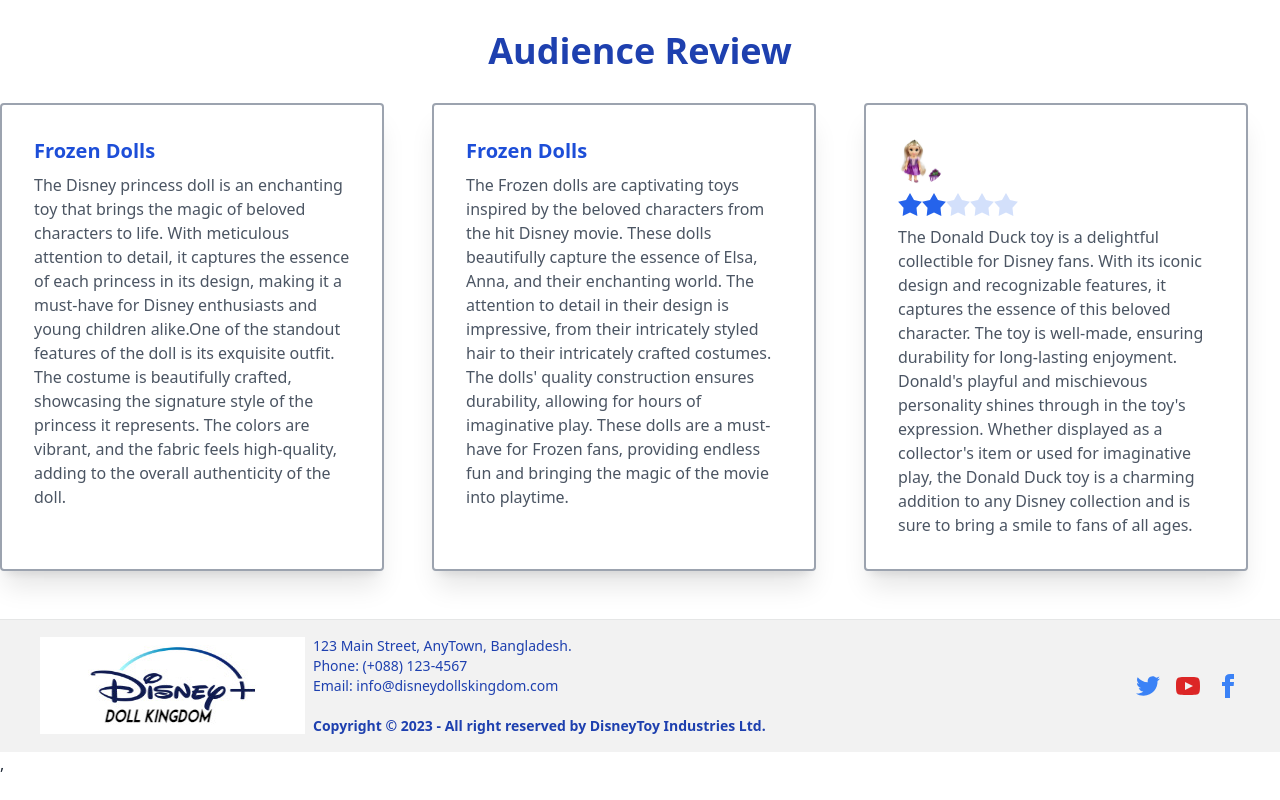
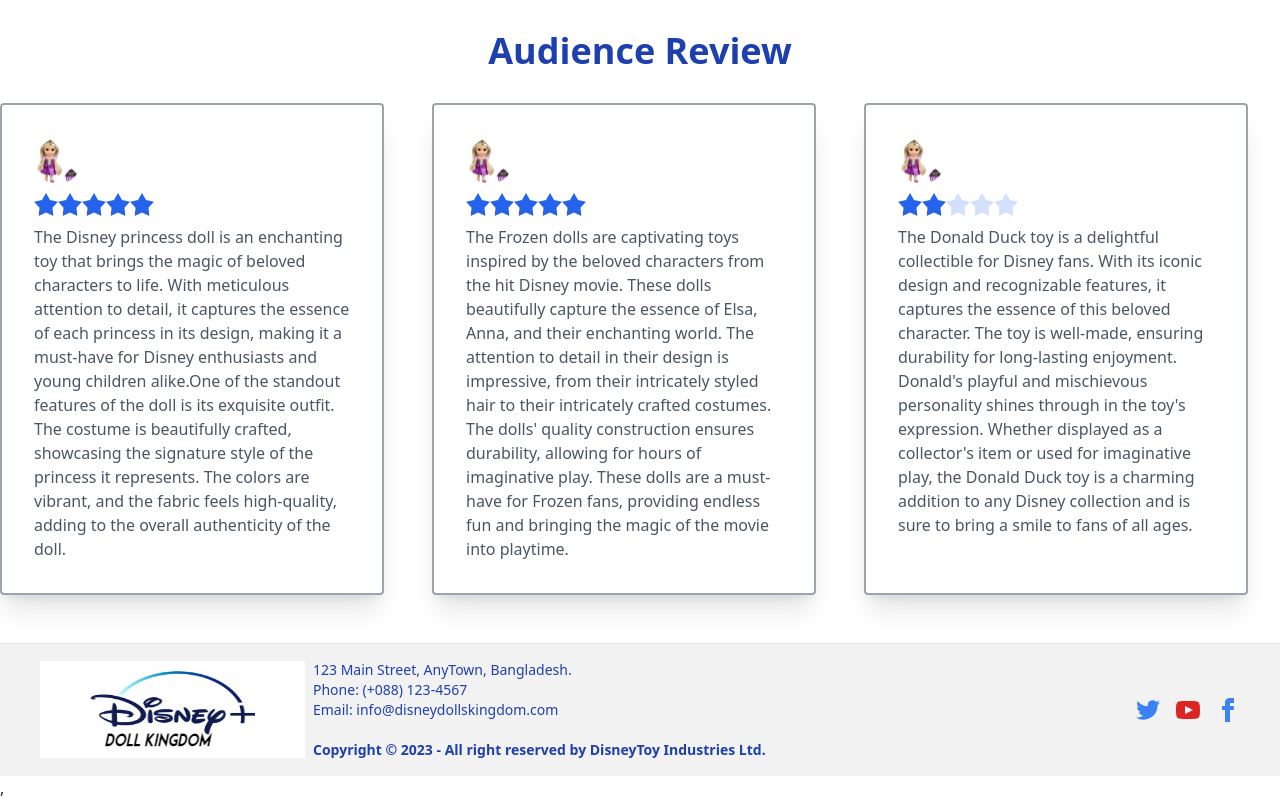
Before and after one commit to athaimahbub/disney-doll-kingdom, a React (Vite) app: page / in a window 1280 px wide. Shown: the part 2311-3111 px from the top of the page. Before the commit the page ends 3087 px from the top, so only its background shows below. Built offline with nearby package versions, Linux system fonts and the light colour scheme.

Commit message:
Final audience review section added

```diff
--- a/src/Component/AudienceReview/AudienceReview.jsx
+++ b/src/Component/AudienceReview/AudienceReview.jsx
@@ -7,26 +7,49 @@
             <h2 className='text-center mb-8 text-4xl text-blue-800 font-bold'>Audience Review</h2>
             <div className="container mx-auto mt-8">
                 <div className="grid grid-cols-2 md:grid-cols-3 gap-4">
-                <div className="card  w-96 bg-base-100 shadow-xl border-solid border-2 border-gray-400 rounded">
+              <div className="card w-96 bg-base-100 shadow-xl border-solid border-2 border-gray-400 rounded">
 
               <div className="card-body   ">
-                     <h2 className="card-title text-blue-700 text-center font-bold">Frozen Dolls</h2>
-                    <p className='text-gray-600'>The Disney princess doll is an enchanting toy that brings the magic of beloved characters to life. With meticulous attention to detail, it captures the essence of each princess in its design, making it a must-have for Disney enthusiasts and young children alike.One of the standout features of the doll is its exquisite outfit. The costume is beautifully crafted, showcasing the signature style of the princess it represents. The colors are vibrant, and the fabric feels high-quality, adding to the overall authenticity of the doll.</p>
-                  <div className="card-actions justify-end">
+                   <div className="btn btn-ghost btn-circle avatar justify-end">
+                   <div className="w-24 rounded-full">
+                       <img src={galleryImg4} />
+                   </div>
+              </div>
+              <div className="rating">
+                <input type="radio" name="rating-2" className="mask mask-star-2 bg-blue-600" />
+                <input type="radio" name="rating-2" className="mask mask-star-2 bg-blue-600" checked />
+                <input type="radio" name="rating-2" className="mask mask-star-2 bg-blue-600" />
+                 <input type="radio" name="rating-2" className="mask mask-star-2 bg-blue-600" />
+                  <input type="radio" name="rating-2" className="mask mask-star-2 bg-blue-600" />
 
                 </div>
+
+                <p className='text-gray-600'>The Disney princess doll is an enchanting toy that brings the magic of beloved characters to life. With meticulous attention to detail, it captures the essence of each princess in its design, making it a must-have for Disney enthusiasts and young children alike.One of the standout features of the doll is its exquisite outfit. The costume is beautifully crafted, showcasing the signature style of the princess it represents. The colors are vibrant, and the fabric feels high-quality, adding to the overall authenticity of the doll.</p>
+
           </div>
           </div>
 
             {/* second card */}
+
            <div className="card w-96 bg-base-100 shadow-xl border-solid border-2 border-gray-400 rounded">
 
                   <div className="card-body   ">
-                     <h2 className="card-title text-blue-700 text-center font-bold">Frozen Dolls</h2>
-                    <p className='text-gray-600'>The Frozen dolls are captivating toys inspired by the beloved characters from the hit Disney movie. These dolls beautifully capture the essence of Elsa, Anna, and their enchanting world. The attention to detail in their design is impressive, from their intricately styled hair to their intricately crafted costumes. The dolls' quality construction ensures durability, allowing for hours of imaginative play. These dolls are a must-have for Frozen fans, providing endless fun and bringing the magic of the movie into playtime. </p>
-                  <div className="card-actions justify-end">
+                       <div className="btn btn-ghost btn-circle avatar justify-end">
+                       <div className="w-24 rounded-full">
+                           <img src={galleryImg4} />
+                       </div>
+                  </div>
+                  <div className="rating">
+                    <input type="radio" name="rating-2" className="mask mask-star-2 bg-blue-600" />
+                    <input type="radio" name="rating-2" className="mask mask-star-2 bg-blue-600"  />
+                    <input type="radio" name="rating-2" className="mask mask-star-2 bg-blue-600" checked/>
+                     <input type="radio" name="rating-2" className="mask mask-star-2 bg-blue-600" />
+                      <input type="radio" name="rating-2" className="mask mask-star-2 bg-blue-600" />
 
                     </div>
+
+                    <p className='text-gray-600'>The Frozen dolls are captivating toys inspired by the beloved characters from the hit Disney movie. These dolls beautifully capture the essence of Elsa, Anna, and their enchanting world. The attention to detail in their design is impressive, from their intricately styled hair to their intricately crafted costumes. The dolls' quality construction ensures durability, allowing for hours of imaginative play. These dolls are a must-have for Frozen fans, providing endless fun and bringing the magic of the movie into playtime.</p>
+
               </div>
               </div>
 
@@ -34,7 +57,6 @@
             <div className="card w-96 bg-base-100 shadow-xl border-solid border-2 border-gray-400 rounded">
 
                   <div className="card-body   ">
-
                        <div className="btn btn-ghost btn-circle avatar justify-end">
                        <div className="w-24 rounded-full">
                            <img src={galleryImg4} />
```
Lines whose indentation alone changed are shown as unchanged.
